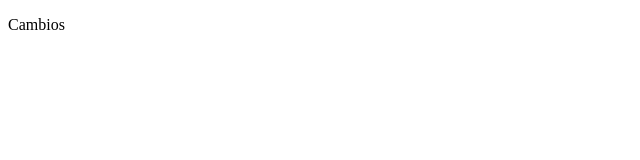
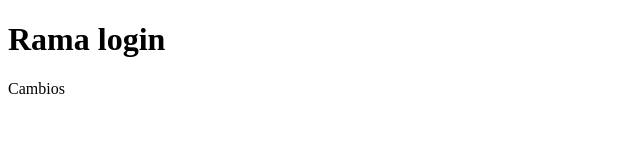
Before and after one commit to jopg/pruebas-fazt, a plain HTML site: page index.html in a window 1280 px wide. Shown: the whole page, without its empty margins (0-640 px from the left). Drawn offline with Linux system fonts and the light colour scheme.

Commit message:
Commit de la rama login

```diff
--- a/estilos.css
+++ b/estilos.css
@@ -1,3 +1,5 @@
 h1 {
     text-align: center;
 }
+
+/*Ramaaa nuevaaaaa Login*/
--- a/index.html
+++ b/index.html
@@ -6,6 +6,9 @@
     <title>Document</title>
 </head>
 <body>
+
+    <h1>Rama login</h1>
     <p>Cambios</p>
+
 </body>
 </html>
```
